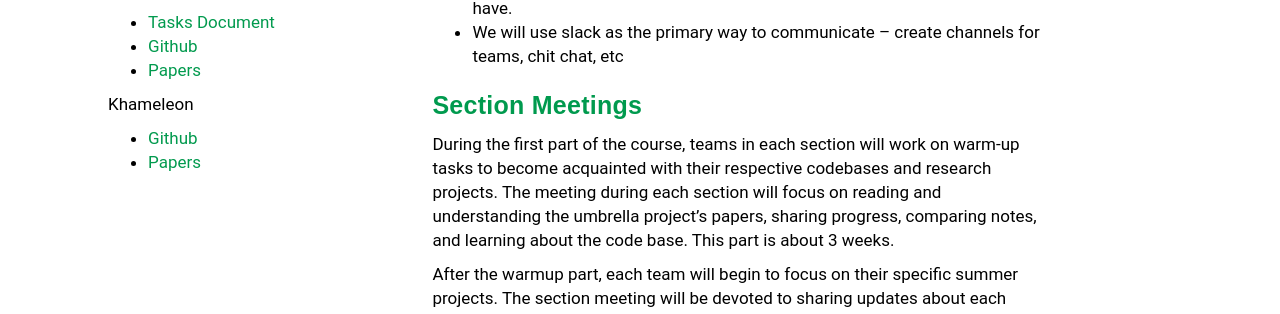
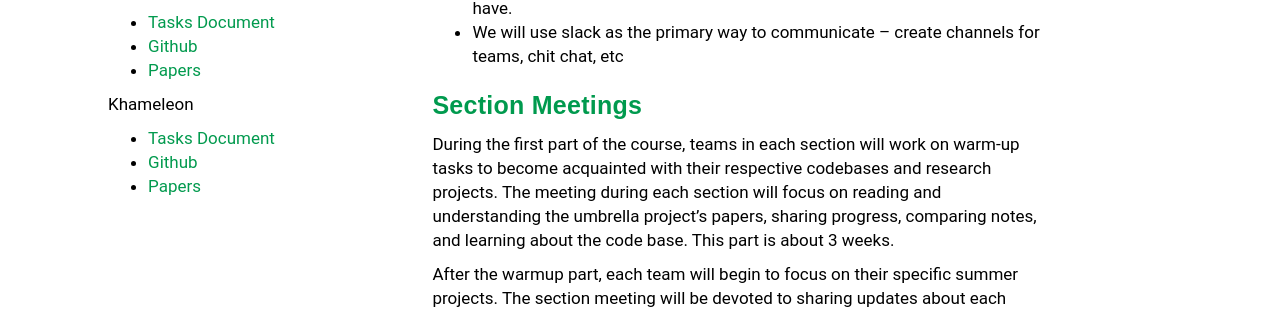
Before and after one commit to cudbg/summer20, a Jekyll site: the page built from index.md, in a window 1280 px wide. Shown: the part 737-1051 px from the top of the page. Built offline with Jekyll 4.4.1, drawn with Linux system fonts in a browser that asks for light colours; our own code applies the rules of GitHub Pages for plain Markdown files.

Commit message:
add khameleon tasks

```diff
--- a/_includes/index_left.md
+++ b/_includes/index_left.md
@@ -34,5 +34,6 @@ Precision Interfaces
 
 Khameleon
 
+* [Tasks Document](https://docs.google.com/document/d/1lGcqAhpAUivpvE5H5NvuHuoqARy7D6Fmkp0ohB3Sc9s/edit?usp=sharing)
 * [Github](https://github.com/cudbg/khameleon-server)
 * [Papers](papers#khameleon)
```
